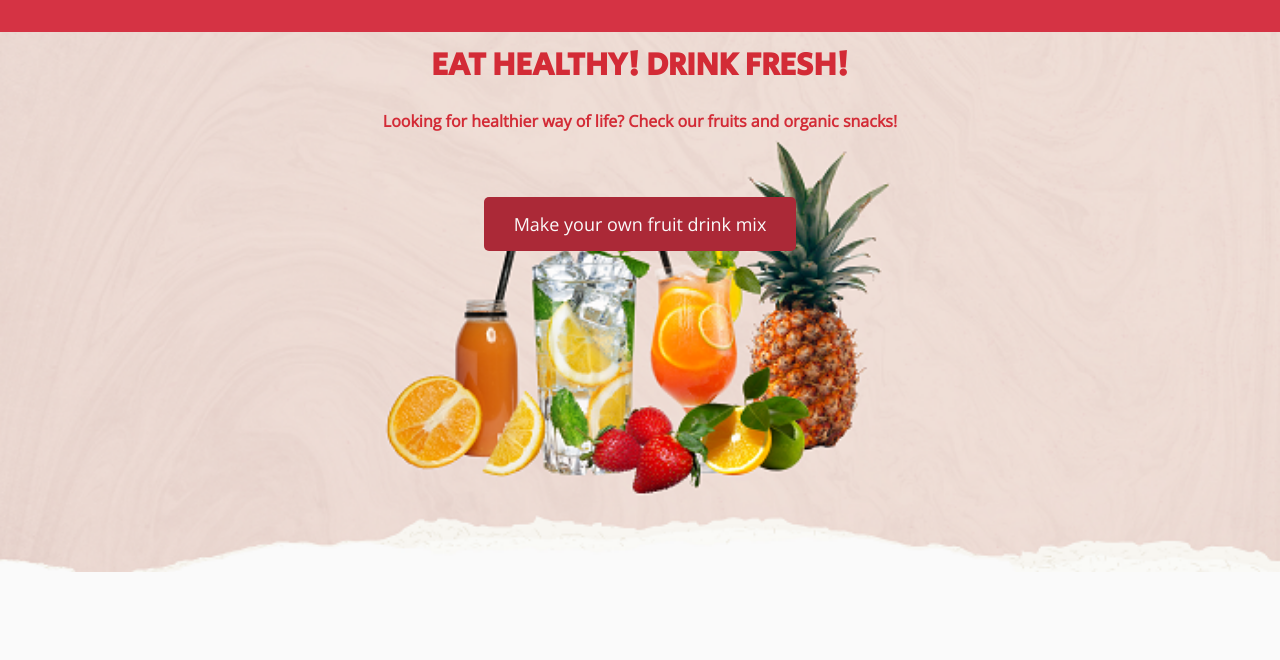
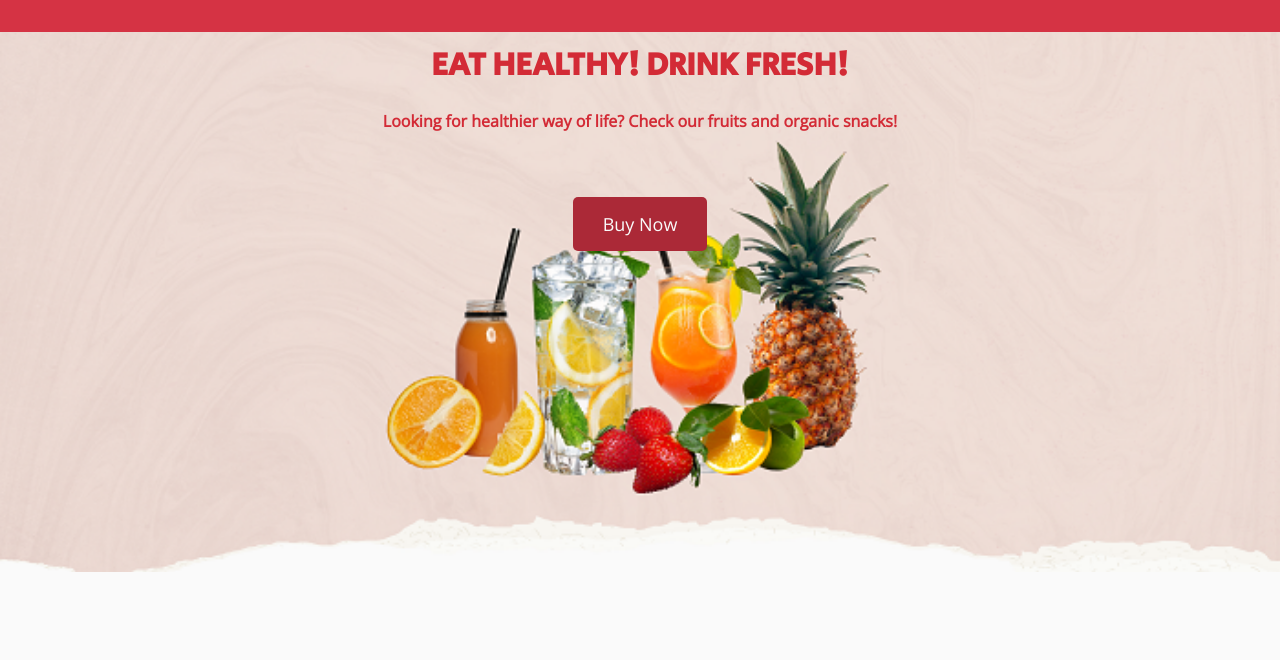
Before and after one commit to lemosjuliana/wdd330, a website built with Vite: page src/index.html in a window 1280 px wide. Shown: the part 140-800 px from the top of the page. Built offline with nearby package versions, Linux system fonts and the light colour scheme; no server answers.

Commit message:
index fix info

```diff
--- a/src/index.html
+++ b/src/index.html
@@ -46,7 +46,7 @@
                 <h1 class="home-title">EAT HEALTHY! DRINK FRESH!</h1>
                 <h4>Looking for healthier way of life? Check our fruits and organic snacks!</h4>
                 <div class='button-box'>
-                    <a class='book' href="./product-listing/index.html">Make your own fruit drink mix</a>
+                    <a class='book' href="./product-listing/index.html">Buy Now</a>
                 </div>
             </section>
         </div>
```
Also changed, not shown: src/js/product-listing.js (+14 -0 lines).
